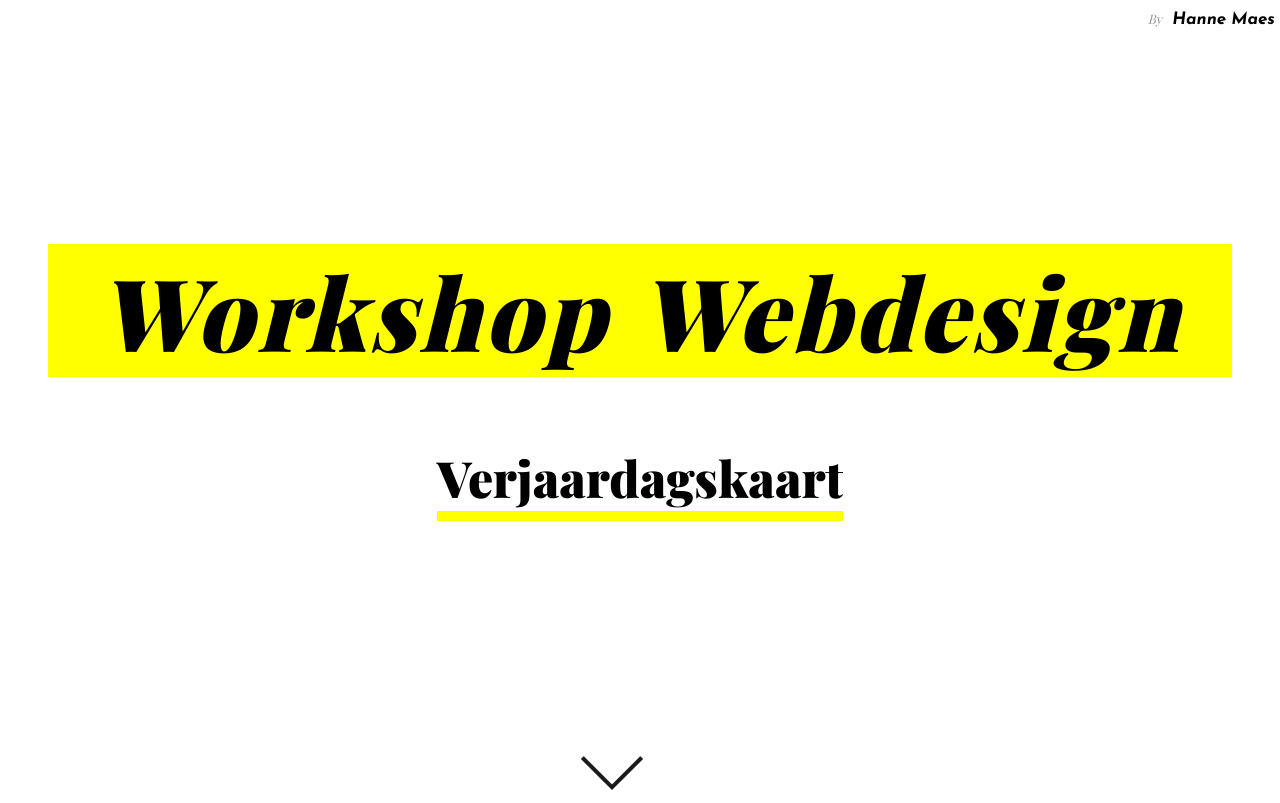
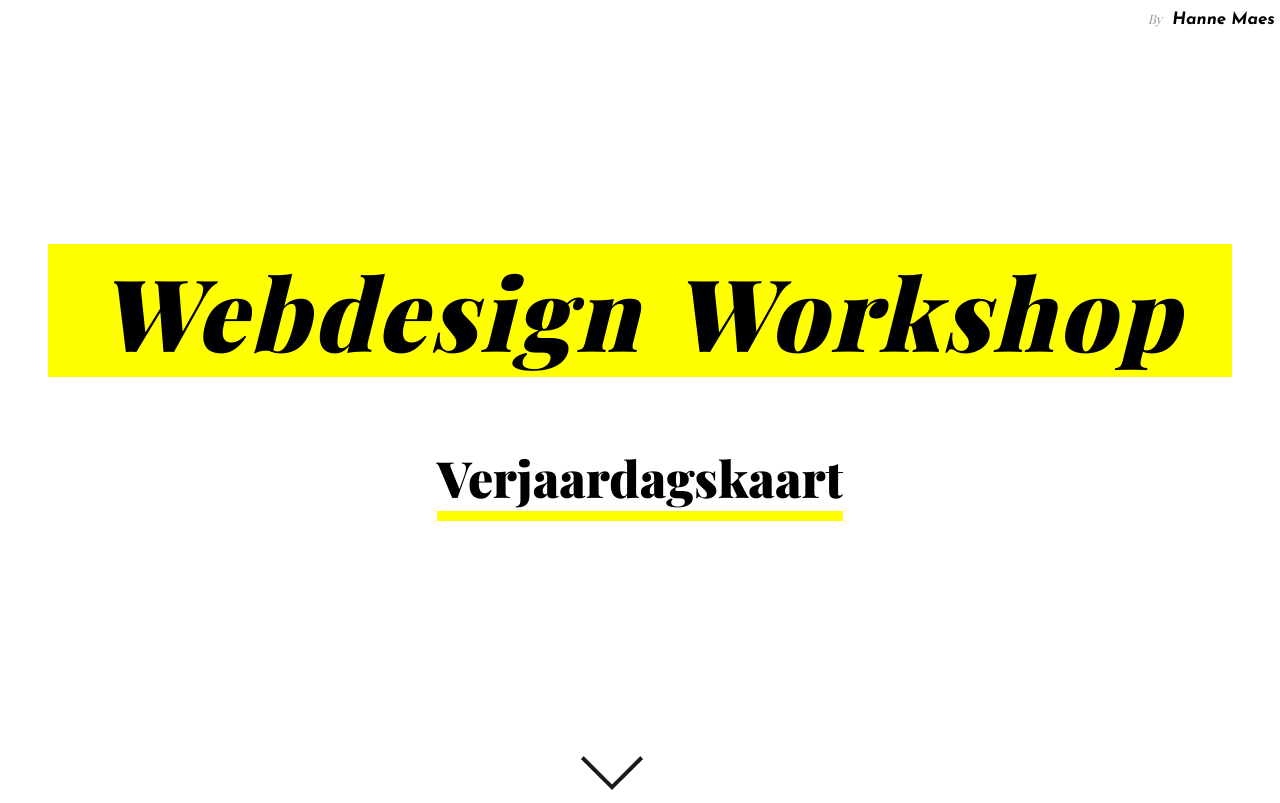
Before and after one commit to HanneMaes/webdesignWorkshop, a plain HTML site: page docs/index.html in a window 1280 px wide. Shown: the top 803 px of the page. Drawn offline with nearby package versions, Linux system fonts and the light colour scheme; a web font is replaced by a local one.

Commit message:
renamed to webdesign workshop

```diff
--- a/docs/index.html
+++ b/docs/index.html
@@ -16,7 +16,7 @@
   <meta charset="utf-8">
   <meta name="viewport" content="width=device-width, initial-scale=1"><!--Let browser know website is optimized for mobile-->
 
-  <title>Workshop Webdesign</title>
+  <title>Webdesign Workshop</title>
   <meta name="mobile-web-app-capable" content="yes">
   <meta name="apple-mobile-web-app-capable" content="yes">
   <meta name="apple-mobile-web-app-status-bar-style" content="default">
@@ -55,7 +55,7 @@
 
   <!-- cover title -->
   <div class="coverTitle">
-    <h1>Workshop Webdesign</h1>
+    <h1>Webdesign Workshop</h1>
     <a target="_blank" href="https://codepen.io/HanneMaes/pen/WPOeMM?editors=1100">Verjaardagskaart</a>
   </div>
 
```
